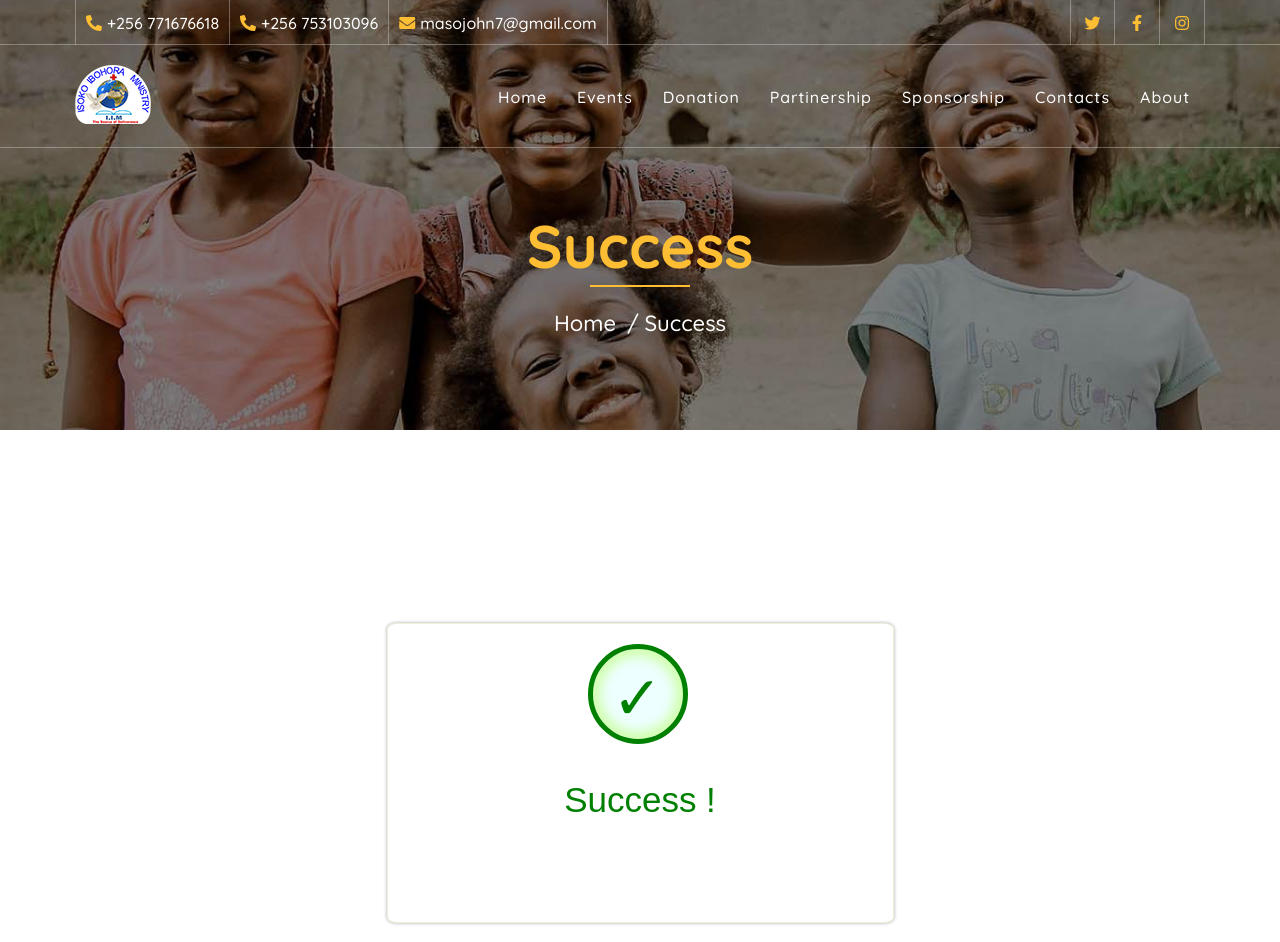
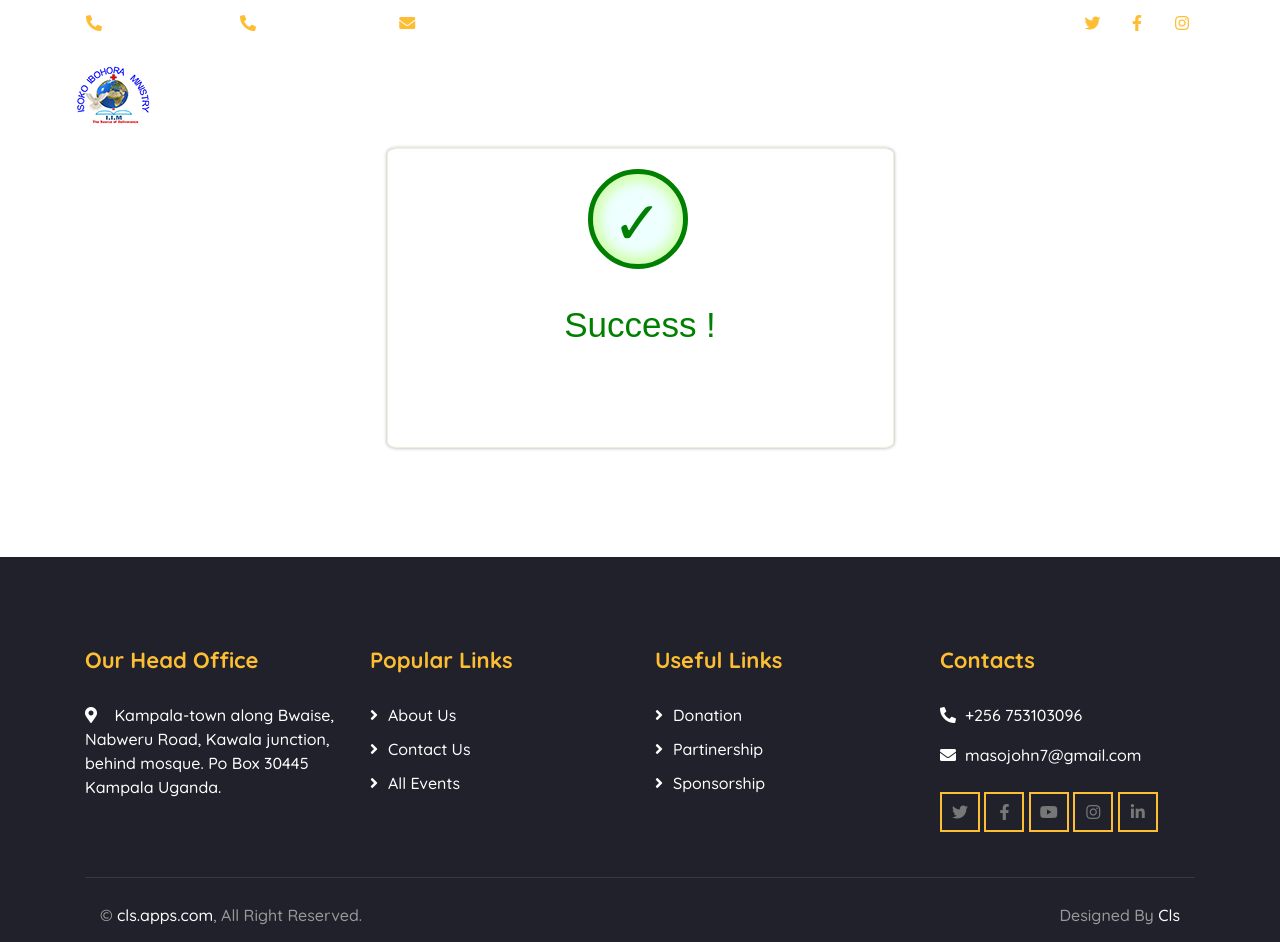
Before and after one commit to ClsApps/Isoko, a plain HTML site: page success.html in a window 1280 px wide. Shown: the top 942 px of the page. Drawn offline with nearby package versions, Linux system fonts and the light colour scheme.

Commit message:
Update success.html

```diff
--- a/success.html
+++ b/success.html
@@ -85,23 +85,6 @@
             </div>
         </div>
         <!-- Nav Bar End -->
-
-
-        <!-- Page Header Start -->
-        <div class="page-header">
-            <div class="container">
-                <div class="row">
-                    <div class="col-12">
-                        <h2>Success</h2>
-                    </div>
-                    <div class="col-12">
-                        <a href="index.html">Home</a>
-                        <a href="">Success</a>
-                    </div>
-                </div>
-            </div>
-        </div>
-        <!-- Page Header End -->
 
         <!-- 404 Start -->
         <div class="container-xxl py-5 wow fadeInUp" data-wow-delay="0.1s">
```
